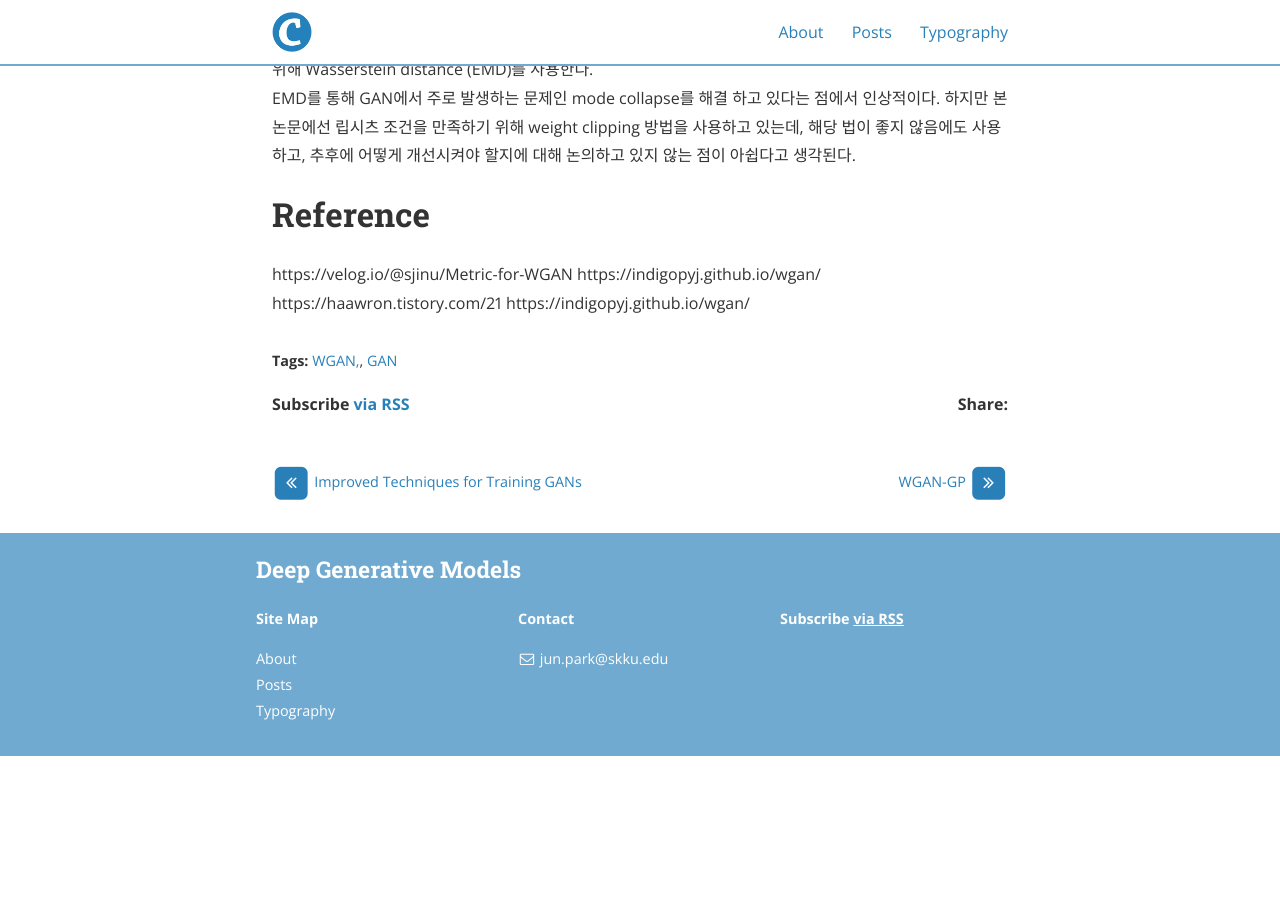
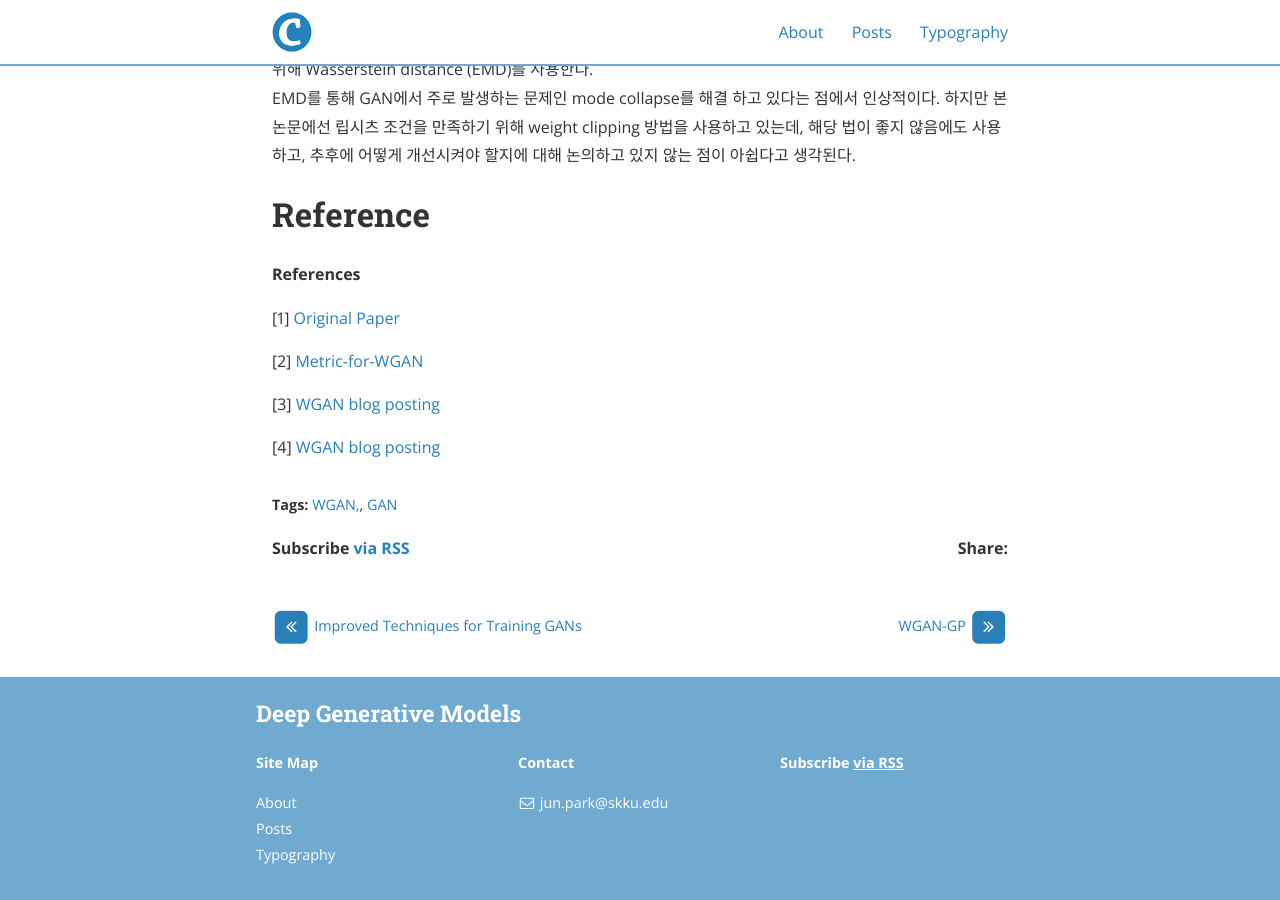
Before and after one commit to deep-generative-models-AIM5036/deep-generative-models-AIM5036.github.io, a Jekyll site: the page built from _posts/2022-11-12-WGAN.md, in a window 1280 px wide and 900 px high, scrolled down 8472 px. Built offline with Jekyll 4.4.1, drawn with Linux system fonts in a browser that asks for light colours; nearby versions of some CDN libraries; formulas are drawn with MathJax 3; before the commit the page ends 9228 px from its top, so only the background shows below that.

Commit message:
reference

```diff
--- a/_posts/2022-11-12-WGAN.md
+++ b/_posts/2022-11-12-WGAN.md
@@ -148,7 +148,12 @@ EMD를 통해 GAN에서 주로 발생하는 문제인 mode collapse를 해결
 
 # Reference
 
-https://velog.io/@sjinu/Metric-for-WGAN
-https://indigopyj.github.io/wgan/
-https://haawron.tistory.com/21
-https://indigopyj.github.io/wgan/
+**References**
+
+[1] <a href="https://arxiv.org/pdf/1701.07875.pdf"> Original Paper </a>
+
+[2] <a href="https://velog.io/@sjinu/Metric-for-WGAN"> Metric-for-WGAN </a>
+
+[3] <a href="https://indigopyj.github.io/wgan/"> WGAN blog posting </a>
+
+[4] <a href="https://haawron.tistory.com/217"> WGAN blog posting </a>
```
